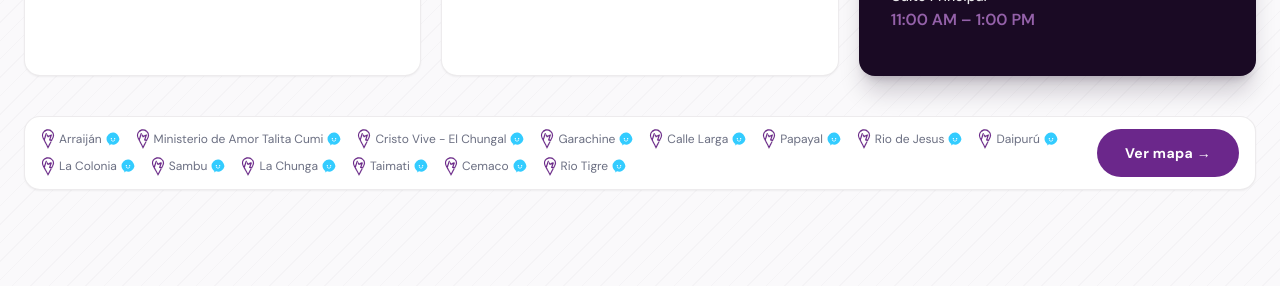
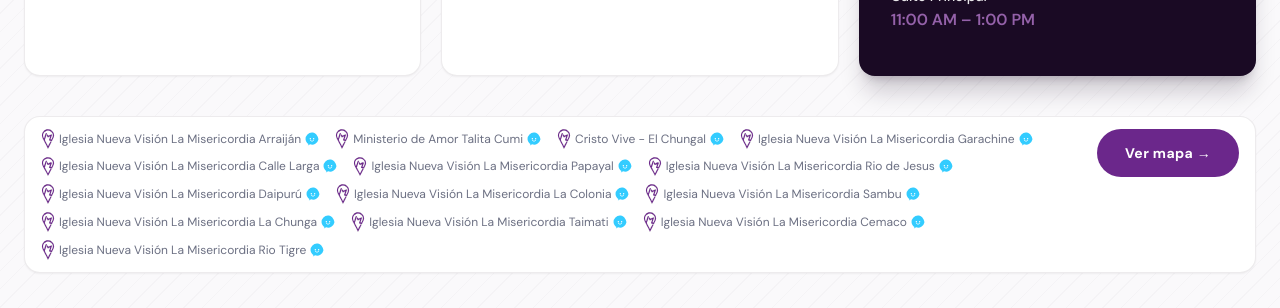
Before and after one commit to carloschongdev/nueva-vision-web, a Next.js app: page / in a window 1280 px wide. Shown: the part 1680-1988 px from the top of the page. Built offline with nearby package versions, Linux system fonts and the light colour scheme; no server answers.

Commit message:
fix: show full church names in location bar

```diff
--- a/components/ServiceTimes.tsx
+++ b/components/ServiceTimes.tsx
@@ -32,9 +32,11 @@ const services = [
   },
 ];
 
-// Strip the common long prefix for compact display
-function shortName(name: string): string {
-  return name.replace("Iglesia Nueva Visión La Misericordia ", "");
+function getFullName(name: string): string {
+  if (name.includes("Iglesia") || name.includes("Ministerio") || name.includes("Cristo")) {
+    return name;
+  }
+  return `Iglesia Nueva Visión La Misericordia ${name}`;
 }
 
 export default function ServiceTimes() {
@@ -88,13 +90,13 @@ export default function ServiceTimes() {
                   rel="noopener noreferrer"
                   className="font-sans text-xs text-navy-900/60 hover:text-primary-500 transition-colors"
                 >
-                  {shortName(loc.name)}
+                  {getFullName(loc.name)}
                 </a>
                 <a
                   href={`https://waze.com/ul?ll=${loc.coords[1]},${loc.coords[0]}&navigate=yes`}
                   target="_blank"
                   rel="noopener noreferrer"
-                  aria-label={`Waze: ${shortName(loc.name)}`}
+                  aria-label={`Waze: ${getFullName(loc.name)}`}
                   className="shrink-0 hover:scale-110 transition-transform"
                 >
                   <WazeIcon className="w-3.5 h-3.5" />
```
